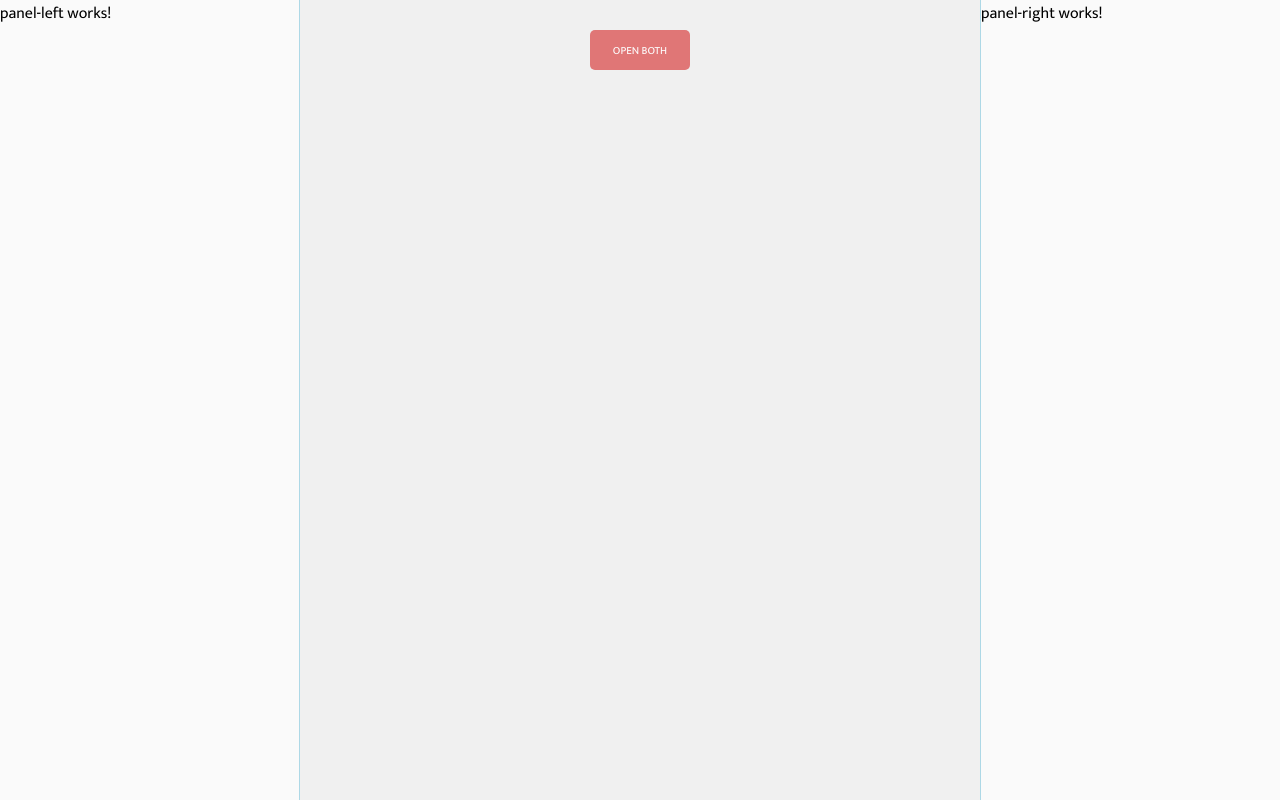
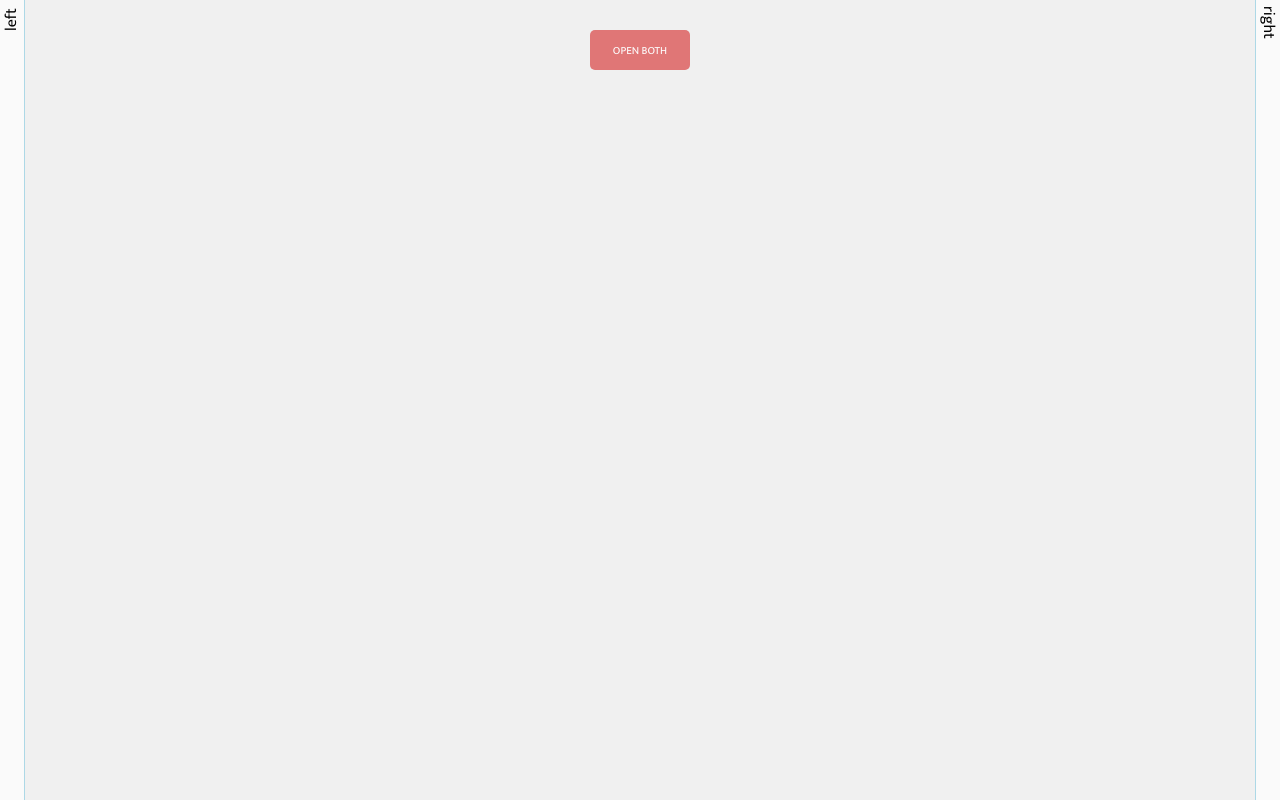
Before and after one commit to keithbmccall/sports-mapping, an Angular app: page / in a window 1280 px wide. Built offline with nearby package versions, Linux system fonts and the light colour scheme.

Commit message:
quick update

```diff
--- a/src/app/services/panel-drawer/panel-drawer.service.ts
+++ b/src/app/services/panel-drawer/panel-drawer.service.ts
@@ -4,10 +4,17 @@ import {Injectable} from '@angular/core';
   providedIn: 'root'
 })
 export class PanelDrawerService {
-  drawerOpen: boolean = false;
+  leftDrawerOpen: boolean = false;
+  rightDrawerOpen: boolean = false;
 
 
-  toggleDrawers(): void {
-    this.drawerOpen = !this.drawerOpen;
+  toggleDrawer(option: string): void {
+    if (option === 'right' || option === 'left') {
+      this[`${option}DrawerOpen`] = true;
+    } else if (option === 'close-right' || option === 'close-left'){
+
+    } else {
+      console.log(`error: ${option} is not a legit param`);
+    }
   }
 }
--- a/src/app/shared/containers/layout/layout.component.css
+++ b/src/app/shared/containers/layout/layout.component.css
@@ -1,10 +1,12 @@
 :host {
   position: relative;
 }
-
+#wrapper {
+  position: relative;
+}
 main,
 .panel {
-  transition: all .8s cubic-bezier(0.175, 0.885, 0.32, 1.275);;
+  transition: all .8s ease-in-out;
 }
 
 main {
@@ -16,26 +18,65 @@ main {
 aside {
   position: fixed;
   height: 100vh;
-  width: 300px;
+  width: 325px;
   background: #fafafa;
   top: 0;
   z-index: 1;
 }
 
+aside > div {
+  position: relative;
+  height: 100%;
+  width: 100%;
+  padding: 0 10px;
+}
+
+aside#left-panel > div {
+  padding-right: 30px;
+}
+
+aside#right-panel > div {
+  padding-left: 30px;
+}
+
+aside > div > ul {
+  position: absolute;
+  height: 100%;
+  width: 25px;
+  cursor: pointer;
+  padding-top: 5px;
+}
+
+aside#left-panel > div > ul {
+  right: 0;
+}
+
+aside#right-panel > div > ul {
+  left: 0;
+}
+
+aside#left-panel > div > ul > li {
+  transform: rotate(270deg);
+}
+
+aside#right-panel > div > ul > li {
+  transform: rotate(90deg);
+}
+
 #left-panel {
-  left: 0;
+  left: -300px;
   border-right: 1px solid lightblue;
 }
 
 #right-panel {
-  right: 0;
+  right: -300px;
   border-left: 1px solid lightblue;
 }
 
 #right-panel.open {
-  right: -300px;
+  right: 0;
 }
 
 #left-panel.open {
-  left: -300px;
+  left: 0;
 }
--- a/src/app/shared/containers/layout/layout.component.html
+++ b/src/app/shared/containers/layout/layout.component.html
@@ -1,9 +1,25 @@
+<div id="wrapper">
   <main id="main">
     <app-panel-main></app-panel-main>
   </main>
-<aside id="left-panel" class="panel" [class.open]="panelDrawerService.drawerOpen === true">
+  <aside id="left-panel" class="panel" [class.open]="panelDrawerService.leftDrawerOpen === true">
+    <div>
+      <ul href="#" (click)="panelDrawerService.toggleDrawer('left')">
+        <li>
+          <a>left</a>
+        </li>
+      </ul>
       <app-panel-left></app-panel-left>
+    </div>
   </aside>
-<aside id="right-panel" class="panel" [class.open]="panelDrawerService.drawerOpen === true">
+  <aside id="right-panel" class="panel" [class.open]="panelDrawerService.rightDrawerOpen === true">
+    <div>
+      <ul (click)="panelDrawerService.toggleDrawer('right')">
+        <li>
+          <a href="#">right</a>
+        </li>
+      </ul>
       <app-panel-right></app-panel-right>
+    </div>
   </aside>
+</div>
--- a/src/app/shared/containers/panel-main/panel-main.component.html
+++ b/src/app/shared/containers/panel-main/panel-main.component.html
@@ -1,5 +1,5 @@
 <div class="content">
-  <div class="button" (click)="panelDrawerService.toggleDrawers()">
+  <div class="button">
     <span>Open Both</span>
   </div>
 </div>
--- a/src/app/shared/containers/panel-main/panel-main.component.ts
+++ b/src/app/shared/containers/panel-main/panel-main.component.ts
@@ -1,5 +1,4 @@
 import {Component, OnInit} from '@angular/core';
-import {PanelDrawerService} from '../../../services/panel-drawer/panel-drawer.service';
 
 @Component({
   selector: 'app-panel-main',
@@ -8,7 +7,7 @@ import {PanelDrawerService} from '../../../services/panel-drawer/panel-drawer.se
 })
 export class PanelMainComponent implements OnInit {
 
-  constructor(public panelDrawerService: PanelDrawerService) {
+  constructor() {
   }
 
   ngOnInit() {
--- a/src/app/shared/containers/panel-right/panel-right.component.css
+++ b/src/app/shared/containers/panel-right/panel-right.component.css
@@ -0,0 +1,3 @@
+:host{
+  position: relative;
+}
--- a/src/styles.css
+++ b/src/styles.css
@@ -16,6 +16,13 @@ body {
 h1, h2, h3, h4, h5, h6 {
   font-family: 'Dosis', sans-serif;
 }
+a{
+  text-decoration: none;
+  color:inherit;
+}
+li{
+  list-style-type: none;
+}
 .button{
   width: 100px;
   height: 40px;
```
Lines whose indentation alone changed are shown as unchanged.
